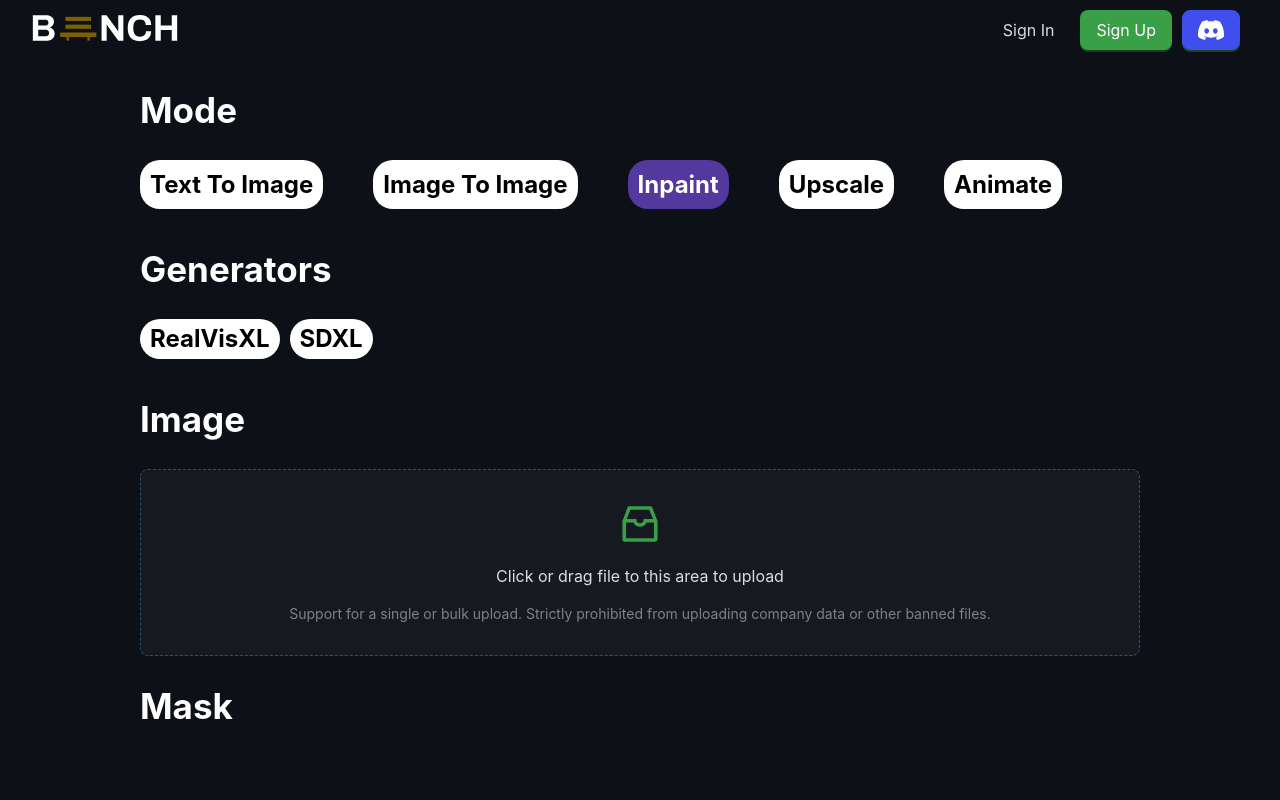
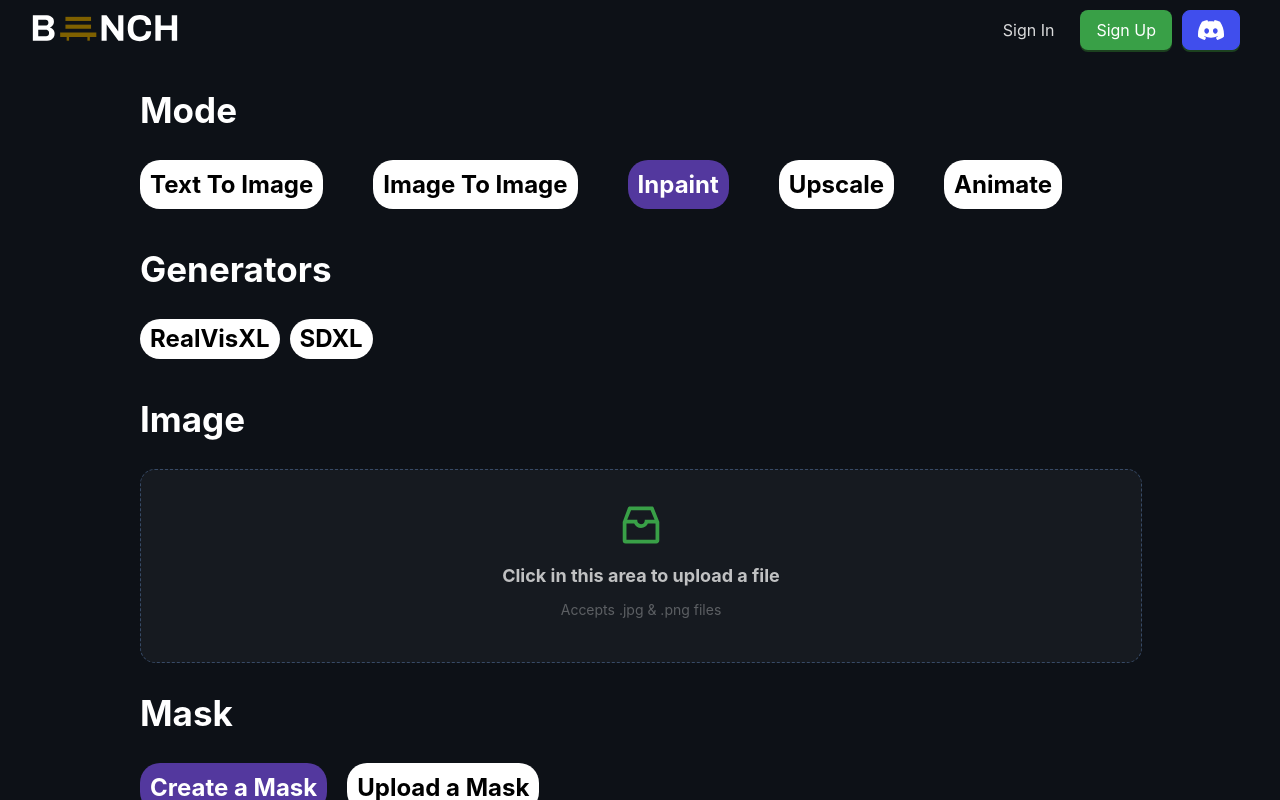
Before and after one commit to bench-ai/whiterun, a React (Create React App) app in the folder whiterun-ui/: page /workbench/lite in a window 1280 px wide. Both pictures are taken after a click on the element "Inpaint". Shown: the top 800 px of the page. Built offline with nearby package versions, Linux system fonts and the light colour scheme; no server answers.

Commit message:
Simplify Mask functionality mostly implemented

```diff
--- a/whiterun-ui/public/dnd.css
+++ b/whiterun-ui/public/dnd.css
@@ -999,6 +999,7 @@
 }
 
 .modal-editor-button {
+  margin-top: 8px;
   background-color: #39a047;
   border: none;
   color: white;
--- a/whiterun-ui/src/views/simplfied_view/modes/inpainting.styles.ts
+++ b/whiterun-ui/src/views/simplfied_view/modes/inpainting.styles.ts
@@ -1,11 +1,5 @@
 import styled from 'styled-components'
 import CheckableTag from "antd/es/tag/CheckableTag";
-
-export const InpaintHeader = styled.h2`
-    font-size: 35px;
-    color: white;
-    display: flex;
-`;
 
 export const StyledCheckableTag = styled(CheckableTag)`
     font-size: 24px;
@@ -26,7 +20,17 @@
 
 export const EditorButtonColumn = styled.div`
     flex-grow: 1;
-    margin: 0 15px 15px 15px;
+    margin: 0 40px 15px 15px;
+    position: relative;
+    max-width: 450px;
+    display: flex;
+    flex-direction: column;
+`;
+
+export const MaskEditorTitle = styled.h2`
+    color: white;
+    margin-top: 0;
+    margin-bottom: 5px;
 `;
 
 export const EditButton = styled.button`
@@ -45,9 +49,25 @@
     margin-top: 8px;
 `;
 
+export const SaveButton = styled.button`
+    background-color: #53389e;
+    border: none;
+    color: white;
+    padding: 12px 16px;
+    text-align: center;
+    text-decoration: none;
+    display: inline-block;
+    font-size: 14px;
+    font-weight: bold;
+    border-radius: 10px;
+    cursor:pointer;
+    width: 100%;
+    margin-top: 8px;
+`;
+
 export const ImageEditor = styled.div`
-    background-color: #232e3e;
-    margin: 15% auto;
+    background-color: #161a20;
+    margin: 50px auto auto auto;
     padding: 20px;
     border-radius: 15px;
     max-width: fit-content;
@@ -64,3 +84,60 @@
     background-color: #3FB950;
     border-radius: 1px;
 `;
+
+export const UploadContainer = styled.div`
+    margin: auto;
+    text-align: center;
+    width: 100%;
+    color: #d3d3d4;
+    background-color: #161a20;
+    border-radius: 15px;
+    border: 1px dashed #374a66;
+
+    label {
+        display: block;
+        height: 100%;
+        padding: 30px;
+        cursor: pointer;
+    }
+
+    &:hover {
+        border-color: #3FB950;
+    }
+
+    input {
+        display: none;  /* Hide the input */
+    }
+`;
+
+interface UploadedFileContainerProps {
+    visible: boolean;
+}
+
+export const UploadedFileContainer = styled.div<UploadedFileContainerProps>`
+    display: ${(props) => (props.visible ? 'block' : 'none')};
+    margin-top: 10px;
+    padding: 15px;
+    color: #fff;
+    border-radius: 10px;
+    animation: fadeIn 0.5s ease-in-out;
+
+    @keyframes fadeIn {
+        from {
+            opacity: 0;
+        }
+        to {
+            opacity: 1;
+        }
+    }
+
+    &:hover {
+        background-color: #161a20;
+    }
+`;
+
+export const BrushTitle = styled.label`
+    color: white;
+    font-weight: bold;
+    font-size: 16px;
+`;
--- a/whiterun-ui/src/views/simplfied_view/modes/inpainting.tsx
+++ b/whiterun-ui/src/views/simplfied_view/modes/inpainting.tsx
@@ -1,22 +1,22 @@
-import React, { useEffect, useState } from 'react';
+import React, {useEffect, useState} from 'react';
 import {
+    BrushTitle,
     EditButton,
     EditorButtonColumn,
     ImageEditor,
-    ImageEditorSlider,
-    StyledCheckableTag
+    ImageEditorSlider, MaskEditorTitle, SaveButton,
+    StyledCheckableTag, UploadContainer, UploadedFileContainer
 } from './inpainting.styles';
-import { ButtonRow, ModeHeader } from '../simplifiedview.styles';
-import { message, Tag, Upload, UploadProps } from 'antd';
-import { InboxOutlined } from '@ant-design/icons';
-
-const { Dragger } = Upload;
+import {ButtonRow, ModeButton, ModeHeader} from '../simplifiedview.styles';
+import {InboxOutlined, PaperClipOutlined} from '@ant-design/icons';
 
 const SimplifiedInpainting = () => {
-    const { CheckableTag } = Tag;
     const tagsData = ['RealVisXL', 'SDXL'];
     const [selectedTags, setSelectedTags] = useState<string[]>(['Books']);
-    const [uploadedImageUrl, setUploadedImageUrl] = useState<string | null>(null);
+    const [brushSize, setBrushSize] = useState<number>(5);
+    const [uploadedImageFile, setUploadedImageFile] = useState<File | null>(null);
+    const [editedMaskFile, setEditedMaskFile] = useState<File | null>(null);
+    const [editedMaskFileUrl, setEditedMaskFileUrl] = useState<string | null>(null);
 
     useEffect(() => {
         document.title = 'Workbench Lite - Bench AI';
@@ -29,7 +29,32 @@
         setSelectedTags(nextSelectedTags);
     };
 
-    const showEditModal = (file: Blob | MediaSource) => {
+    const handleFileChange = (e: React.ChangeEvent<HTMLInputElement>) => {
+        const file = e.target.files && e.target.files[0];
+        if (file) {
+            if (file instanceof Blob) {
+                setUploadedImageFile(file);
+                imageEditor(file);
+                console.log(uploadedImageFile)
+            }
+        }
+    };
+
+    const handleMaskChange = (e: React.ChangeEvent<HTMLInputElement>) => {
+        const file = e.target.files && e.target.files[0];
+        if (file) {
+            if (file instanceof Blob) {
+                setEditedMaskFile(file);
+                setEditedMaskFileUrl(URL.createObjectURL(file));
+            }
+        }
+    };
+
+    const resetView = () => {
+        addView("createMask")
+    }
+
+    const imageEditor = (file: Blob | MediaSource) => {
         const canvas = document.getElementById('myCanvas') as HTMLCanvasElement;
         const canvas2 = document.getElementById('myCanvas2') as HTMLCanvasElement;
         const outputCanvas = document.getElementById('outputCanvas') as HTMLCanvasElement;
@@ -41,12 +66,13 @@
         const flipColorsButton = document.getElementById('flipColorsButton') as HTMLButtonElement;
         const resetButton = document.getElementById('resetButton') as HTMLButtonElement;
         const downloadButton = document.getElementById('downloadButton') as HTMLButtonElement;
+        const saveButton = document.getElementById('saveButton') as HTMLButtonElement;
         let img = new Image();
         let isDrawing = false;
         let brushSize = 5; // Initial brush size
         let lastX: number | undefined, lastY: number | undefined;
 
-        // img.src = URL.createObjectURL(this.getVisualProperties('image-input').files[0]);
+        let editedMaskImage;
 
         img.src = URL.createObjectURL(file);
 
@@ -80,12 +106,36 @@
             ctx.drawImage(img, 0, 0, canvasWidth, canvasHeight);
             ctx2.fillStyle = "white"; // Set to the same background color as canvas2
             ctx2.fillRect(0, 0, canvasWidth, canvasHeight);
+
+            // Handle mouse events for continuous brush effect
+            canvas.addEventListener('mousedown', startDrawing);
+            canvas.addEventListener('mousemove', draw);
+            canvas.addEventListener('mouseup', stopDrawing);
+            brushSizeSlider.addEventListener('input', brushSizeInputListener);
+            resetButton.addEventListener('click', resetButtonClickHandler);
+            downloadButton.addEventListener('click', downloadButtonClickHandler);
+            saveButton.addEventListener('click', saveButtonClickHandler);
+            toggleCanvasButton.addEventListener('click', toggleCanvasButtonClickHandler);
+            flipColorsButton.addEventListener('click', flipColorsButtonClickHandler);
         };
 
-        // Handle mouse events for continuous brush effect
-        canvas.addEventListener('mousedown', startDrawing);
-        canvas.addEventListener('mousemove', draw);
-        canvas.addEventListener('mouseup', stopDrawing);
+        const closeButton = document.querySelector('.file-input');
+        // @ts-ignore
+        closeButton.addEventListener('click', () => {
+            ctx.clearRect(0, 0, canvas.width, canvas.height);
+            ctx2.clearRect(0, 0, canvas2.width, canvas2.height);
+
+            canvas.removeEventListener('mousedown', startDrawing);
+            canvas.removeEventListener('mouseup', stopDrawing);
+            canvas.removeEventListener('mouseleave', stopDrawing);
+            brushSizeSlider.removeEventListener('input', brushSizeInputListener);
+            resetButton.removeEventListener('click', resetButtonClickHandler);
+            downloadButton.removeEventListener('click', downloadButtonClickHandler);
+            saveButton.removeEventListener('click', saveButtonClickHandler);
+            toggleCanvasButton.removeEventListener('click', toggleCanvasButtonClickHandler);
+            flipColorsButton.removeEventListener('click', flipColorsButtonClickHandler);
+        });
+
 
         function startDrawing(event: any) {
             isDrawing = true;
@@ -154,6 +204,7 @@
         function brushSizeInputListener() {
             // Update the brush size when the slider value changes
             brushSize = parseInt(brushSizeSlider.value, 10);
+            setBrushSize(brushSize);
         }
 
         // Define the reset button click handler
@@ -179,16 +230,34 @@
             // Create a download link
             const a = document.createElement('a');
             a.href = dataURL;
-            a.download = 'canvas2_paintbrush.png';
+            a.download = 'mask_file.png';
             a.click();
         }
 
-        brushSizeSlider.addEventListener('input', brushSizeInputListener);
-        resetButton.addEventListener('click', resetButtonClickHandler);
-        downloadButton.addEventListener('click', downloadButtonClickHandler);
+        function saveButtonClickHandler() {
+            // Create a data URL representing the contents of canvas2
+            outputCtx.drawImage(canvas2, 0, 0, outputCanvas.width, outputCanvas.height);
+            const dataURL = outputCanvas.toDataURL("image/png");
+
+            // Convert data URL to Blob
+            const byteString = atob(dataURL.split(',')[1]);
+            const mimeString = dataURL.split(',')[0].split(':')[1].split(';')[0];
+            const ab = new ArrayBuffer(byteString.length);
+            const ia = new Uint8Array(ab);
+            for (let i = 0; i < byteString.length; i++) {
+                ia[i] = byteString.charCodeAt(i);
+            }
+            const editedMaskBlob = new Blob([ab], { type: mimeString });
+
+            // Set the edited mask file in the state
+            setEditedMaskFile(new File([editedMaskBlob], 'edited_mask.png'));
+            setEditedMaskFileUrl(URL.createObjectURL(editedMaskBlob));
+        }
+
+
 
         // Define the toggle canvas button click handler
-        toggleCanvasButton.addEventListener('click', () => {
+        function toggleCanvasButtonClickHandler() {
             if (canvas.style.display === 'none') {
                 canvas.style.display = 'block';
                 canvas2.style.display = 'none';
@@ -196,10 +265,10 @@
                 canvas.style.display = 'none';
                 canvas2.style.display = 'block';
             }
-        });
+        }
 
         // Define the flip colors button click handler
-        flipColorsButton.addEventListener('click', () => {
+        function flipColorsButtonClickHandler() {
             // Flip the colors of canvas2
             const currentFillColor = ctx2.fillStyle;
             const currentImageData = ctx2.getImageData(0, 0, canvas2.width, canvas2.height);
@@ -220,46 +289,107 @@
 
             // Restore the original fill color
             ctx2.fillStyle = currentFillColor;
-        });
+        }
     };
 
+    useEffect(() => {
+        console.log(editedMaskFile);
+    }, [editedMaskFile]);
 
-    const props: UploadProps = {
-        name: 'file',
-        multiple: false,
-        listType: 'picture',
-        beforeUpload: (file) => {
-            const isPNG = file.type === 'image/png';
-            const isJpeg = file.type === 'image/jpeg';
-            if (!isPNG && !isJpeg) {
-                message.error(`${file.name} is not a png or jpg file`);
-                return false;
-            } else {
-                const reader = new FileReader();
-                reader.onload = (e) => {
-                    if (e.target && e.target.result) {
-                        setUploadedImageUrl(e.target.result.toString());
-                        showEditModal(file);
-                    }
-                };
-                reader.readAsDataURL(file);
-                return false;
-            }
-        },
-        onChange(info) {
-            const { status } = info.file;
-            if (status !== 'uploading') {
-                console.log(info.file, info.fileList);
-            }
-            if (status === 'done') {
-                message.success(`${info.file.name} file uploaded successfully.`);
-            } else if (status === 'error') {
-                message.error(`${info.file.name} file upload failed.`);
-            }
-        },
-        onDrop(e) {
-            console.log('Dropped files', e.dataTransfer.files);
-        },
+    const [selectedMode, setSelectedMode] = useState("");
+
+    function addView(currentMode: string) {
+        console.log("entered")
+        const previousMode = document.getElementById(selectedMode);
+        const mode = document.getElementById(currentMode);
+
+        if (previousMode) {
+            previousMode.style.color = 'black';
+            previousMode.style.background = 'white';
+        }
+
+        if (mode) {
+            mode.style.background = '#53389E';
+            mode.style.color = 'white';
+        }
+
+        switch (currentMode) {
+            case "createMask":
+                break;
+            case "uploadMask":
+                break;
+            default:
+                break;
+        }
+
+        setSelectedMode(currentMode);
+    }
+
+    useEffect(() => {
+        addView("createMask");
+    }, []);
+
+    const renderMaskEditor = () => {
+        // Your mask editor JSX goes here
+        return (
+            <ImageEditor>
+                <div style={{display: "flex", flexWrap: "wrap"}}>
+                    <EditorButtonColumn>
+                        <MaskEditorTitle>Mask Editor</MaskEditorTitle>
+                        <EditButton id="resetButton">Reset Edits</EditButton>
+                        <EditButton id="toggleCanvasButton">Toggle Mask Preview</EditButton>
+                        <EditButton id="flipColorsButton">Flip Mask Output Color</EditButton>
+                        <div style={{marginTop: "10px"}}>
+                            <BrushTitle htmlFor="brushSizeSlider">Brush Size:</BrushTitle>
+                            <ImageEditorSlider type="range" className="modal-editor-slider" id="brushSizeSlider" min="1"
+                                               max="20"
+                                               step="1" value={brushSize}/>
+                        </div>
+                        <div style={{marginTop: "auto"}}>
+                            <EditButton id="downloadButton">Download Edits</EditButton>
+
+                            <SaveButton id="saveButton">Save Edits</SaveButton>
+                        </div>
+                    </EditorButtonColumn>
+                    <div>
+                        <canvas id="myCanvas" width="400" height="400" style={{border: "1px solid #000"}}></canvas>
+                        <canvas id="myCanvas2" width="400" height="400"
+                                style={{border: "1px solid #000", display: "none"}}></canvas>
+                        <canvas id="outputCanvas" width="400" height="400"
+                                style={{border: "1px solid #000", display: "none"}}></canvas>
+                    </div>
+                </div>
+            </ImageEditor>
+        );
+    };
+
+    const renderUploadArea = () => {
+        // Your upload area JSX goes here
+        console.log(editedMaskFile)
+        return (
+            <div style={{margin: "auto", minWidth: "300px", maxWidth: "60%"}}>
+                <UploadContainer style={{marginTop: "20px"}}>
+                    <label htmlFor="maskInput">
+                        <InboxOutlined style={{fontSize: "50px", color: "#39a047"}}/>
+                        <h2 style={{color: "#c0c1c2", fontSize: "18px"}}>Click in this area to upload a masking
+                            file</h2>
+                        <p style={{color: "#5c5f63", fontSize: "14px"}}>Accepts .jpg & .png files</p>
+                        <input
+                            id="maskInput"
+                            className="mask-input"
+                            type="file"
+                            accept=".jpg, .jpeg, .png"
+                            onChange={(e) => handleMaskChange(e)}
+                        />
+                    </label>
+                </UploadContainer>
+                <UploadedFileContainer visible={editedMaskFile !== null}>
+                    <PaperClipOutlined style={{marginRight: "15px"}}/>
+                    Uploaded File: {editedMaskFile !== null ? editedMaskFile.name : 'No file uploaded'}
+                </UploadedFileContainer>
+
+            </div>
+        );
     };
 
     return (
@@ -277,54 +407,43 @@
                 ))}
             </ButtonRow>
             <ModeHeader>Image</ModeHeader>
-            <Dragger {...props}>
-                <p className="ant-upload-drag-icon">
-                    <InboxOutlined />
-                </p>
-                <p className="ant-upload-text">Click or drag file to this area to upload</p>
-                <p className="ant-upload-hint">
-                    Support for a single or bulk upload. Strictly prohibited from uploading company data or other banned
-                    files.
-                </p>
-            </Dragger>
-            {uploadedImageUrl && (
-                <div style={{ marginTop: '20px', backgroundImage: `url(${uploadedImageUrl})`, backgroundSize: 'cover' }}>
-                    {/* You can customize the styles as needed */}
-                    <p>Uploaded Image</p>
+            <UploadContainer>
+                <label htmlFor="fileInput">
+                    <InboxOutlined style={{fontSize: "50px", color: "#39a047"}}/>
+                    <h2 style={{color: "#c0c1c2", fontSize: "18px"}}>Click in this area to upload a file</h2>
+                    <p style={{color: "#5c5f63", fontSize: "14px"}}>Accepts .jpg & .png files</p>
+                    <input
+                        id="fileInput"
+                        className="file-input"
+                        type="file"
+                        accept=".jpg, .jpeg, .png"
+                        onChange={(e) => handleFileChange(e)}
+                        onClick={resetView}
+                    />
+                </label>
+            </UploadContainer>
+            <UploadedFileContainer visible={uploadedImageFile !== null}>
+                <PaperClipOutlined style={{marginRight: "15px"}}/>
+                Uploaded File: {uploadedImageFile !== null ? uploadedImageFile.name : 'No file uploaded'}
+            </UploadedFileContainer>
+            <ModeHeader>Mask</ModeHeader>
+            <ButtonRow>
+                <ModeButton id="createMask" onClick={() => addView('createMask')} style={{marginRight: "20px"}}><b>Create
+                    a
+                    Mask</b></ModeButton>
+                <ModeButton id="uploadMask" onClick={() => addView('uploadMask')} style={{marginRight: "20px"}}><b>Upload
+                    a
+                    Mask</b></ModeButton>
+            </ButtonRow>
+            {selectedMode === 'createMask' ? renderMaskEditor() : null}
+            {selectedMode === 'uploadMask' ? renderUploadArea() : null}
+            {editedMaskFileUrl && (
+                <div>
+                    <h2>Edited Mask</h2>
+                    <img src={editedMaskFileUrl} alt="Edited Mask" />
                 </div>
             )}
-            <ModeHeader>Mask</ModeHeader>
-            <ImageEditor>
-                <div style={{ display: "flex", flexWrap: "wrap" }}>
-                    <EditorButtonColumn>
-                        <div className="modal-editor-divider">
-                            <EditButton id="resetButton">Reset Edits</EditButton>
-                        </div>
-                        <div className="modal-editor-divider">
-                            <EditButton id="toggleCanvasButton">Toggle Mask Preview</EditButton>
-                        </div>
-                        <div className="modal-editor-divider">
-                            <EditButton id="flipColorsButton">Flip Mask Output Color</EditButton>
-                        </div>
-                        <div className="modal-editor-divider">
-                            <EditButton id="downloadButton">Download Edits</EditButton>
-                        </div>
-                        <div className="modal-editor-divider">
-                            <label className="modal-editor-title" htmlFor="brushSizeSlider">Brush Size:</label>
-                            <ImageEditorSlider type="range" className="modal-editor-slider" id="brushSizeSlider" min="1"
-                                               max="20"
-                                               step="1" value="5" />
-                        </div>
-                    </EditorButtonColumn>
-                    <div>
-                        <canvas id="myCanvas" width="400" height="400" style={{ border: "1px solid #000" }}></canvas>
-                        <canvas id="myCanvas2" width="400" height="400"
-                                style={{ border: "1px solid #000", display: "none" }}></canvas>
-                        <canvas id="outputCanvas" width="400" height="400"
-                                style={{ border: "1px solid #000", display: "none" }}></canvas>
-                    </div>
-                </div>
-            </ImageEditor>
+
         </div>
     );
 };
```
